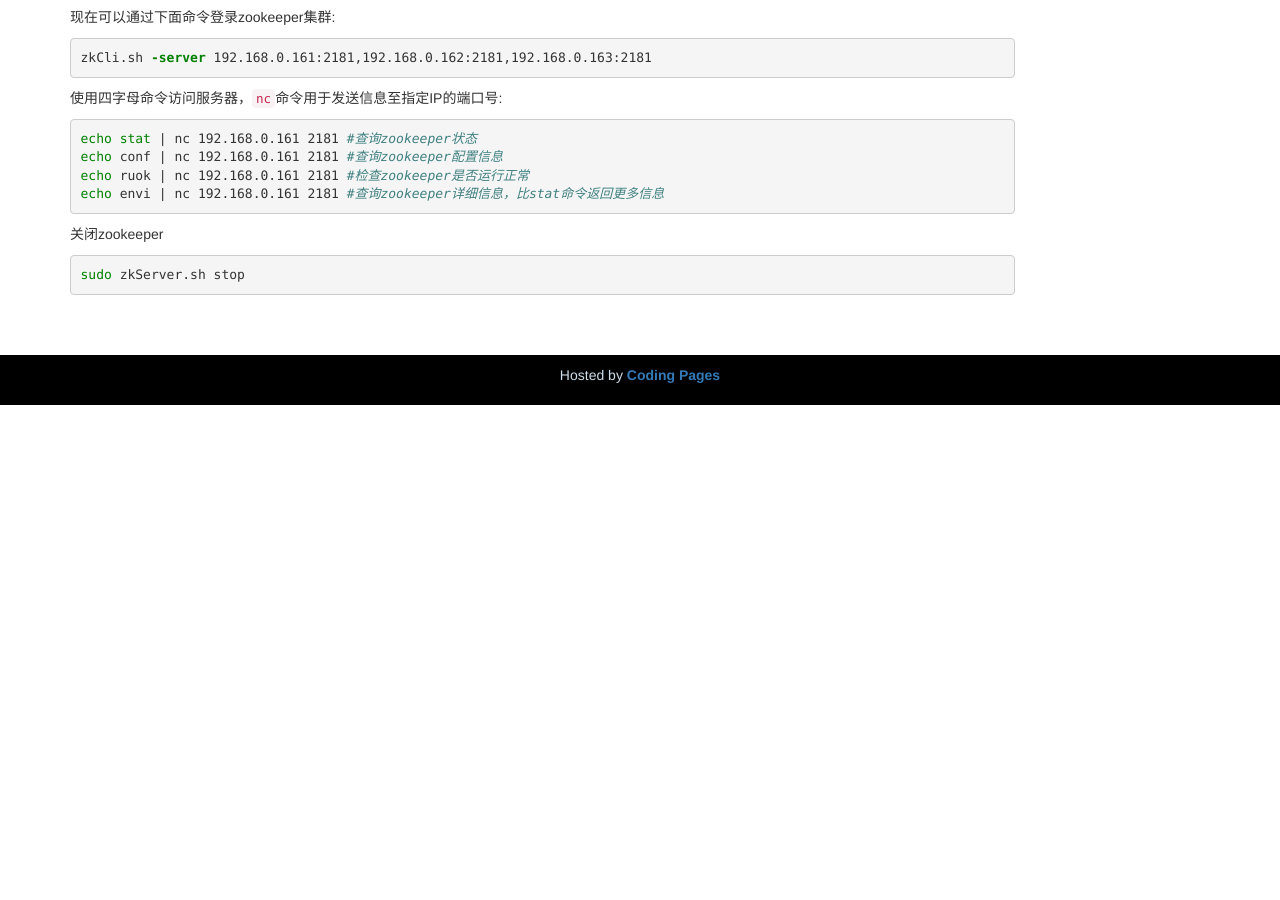
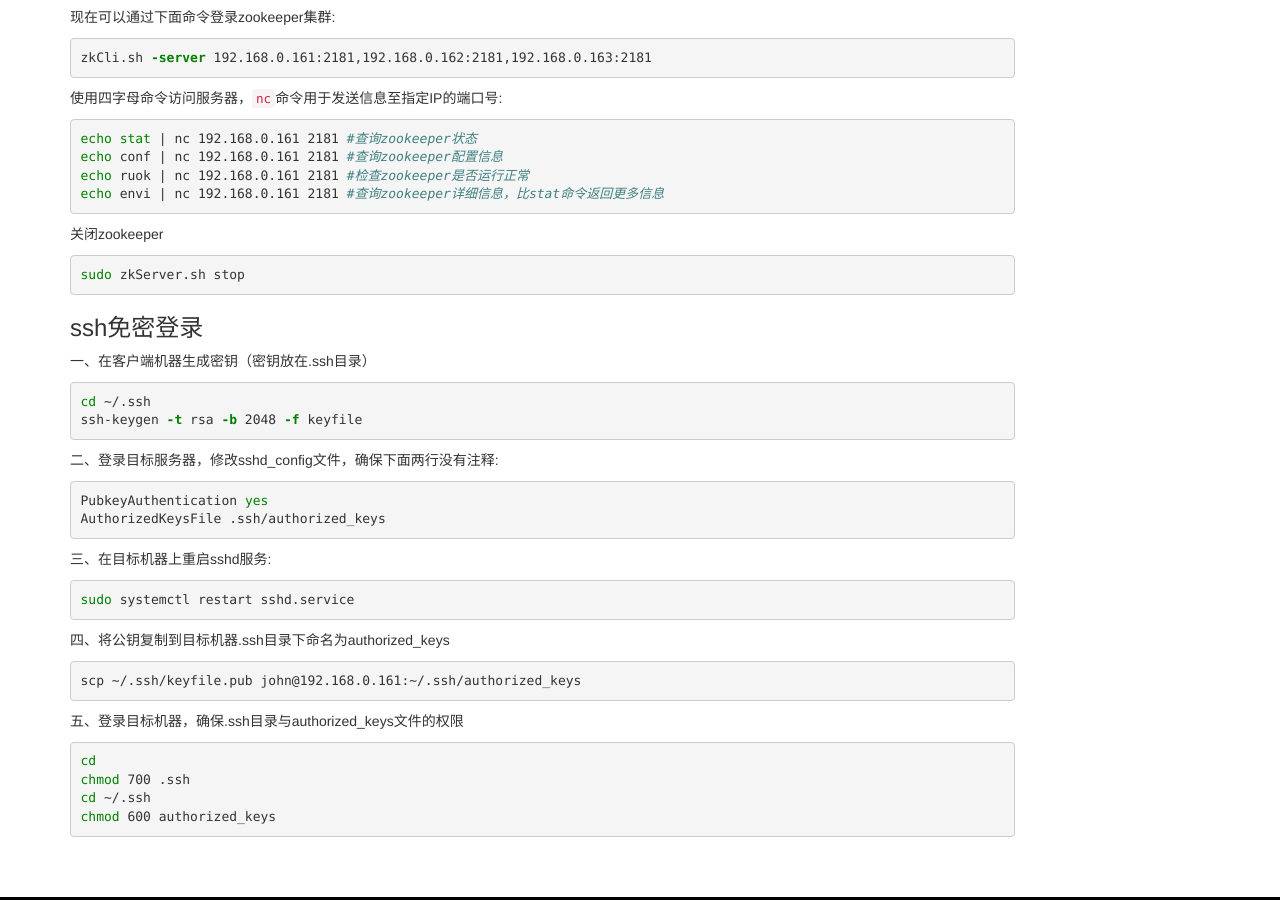
Before and after one commit to OuYangLiang/ouyangliang.github.io, a Jekyll site: the page built from _posts/2017-10-18-centos笔记.markdown, in a window 1280 px wide and 900 px high, scrolled down 4258 px. Built offline with Jekyll 4.4.1, drawn with Linux system fonts in a browser that asks for light colours; nearby versions of some CDN libraries; before the commit the page ends 4663 px from its top, so only the background shows below that.

Commit message:
centos笔记增加ssh免密登录

````diff
--- a/_posts/2017-10-18-centos笔记.markdown
+++ b/_posts/2017-10-18-centos笔记.markdown
@@ -263,3 +263,40 @@
 ```shell
 sudo zkServer.sh stop
 ```
+
+### ssh免密登录
+
+一、在客户端机器生成密钥（密钥放在.ssh目录）
+
+```shell
+cd ~/.ssh
+ssh-keygen -t rsa -b 2048 -f keyfile
+```
+
+二、登录目标服务器，修改sshd_config文件，确保下面两行没有注释:
+
+```shell
+PubkeyAuthentication yes
+AuthorizedKeysFile .ssh/authorized_keys
+```
+
+三、在目标机器上重启sshd服务:
+
+```shell
+sudo systemctl restart sshd.service
+```
+
+四、将公钥复制到目标机器.ssh目录下命名为authorized_keys
+
+```shell
+scp ~/.ssh/keyfile.pub john@192.168.0.161:~/.ssh/authorized_keys
+```
+
+五、登录目标机器，确保.ssh目录与authorized_keys文件的权限
+
+```shell
+cd
+chmod 700 .ssh
+cd ~/.ssh
+chmod 600 authorized_keys
+```
````
